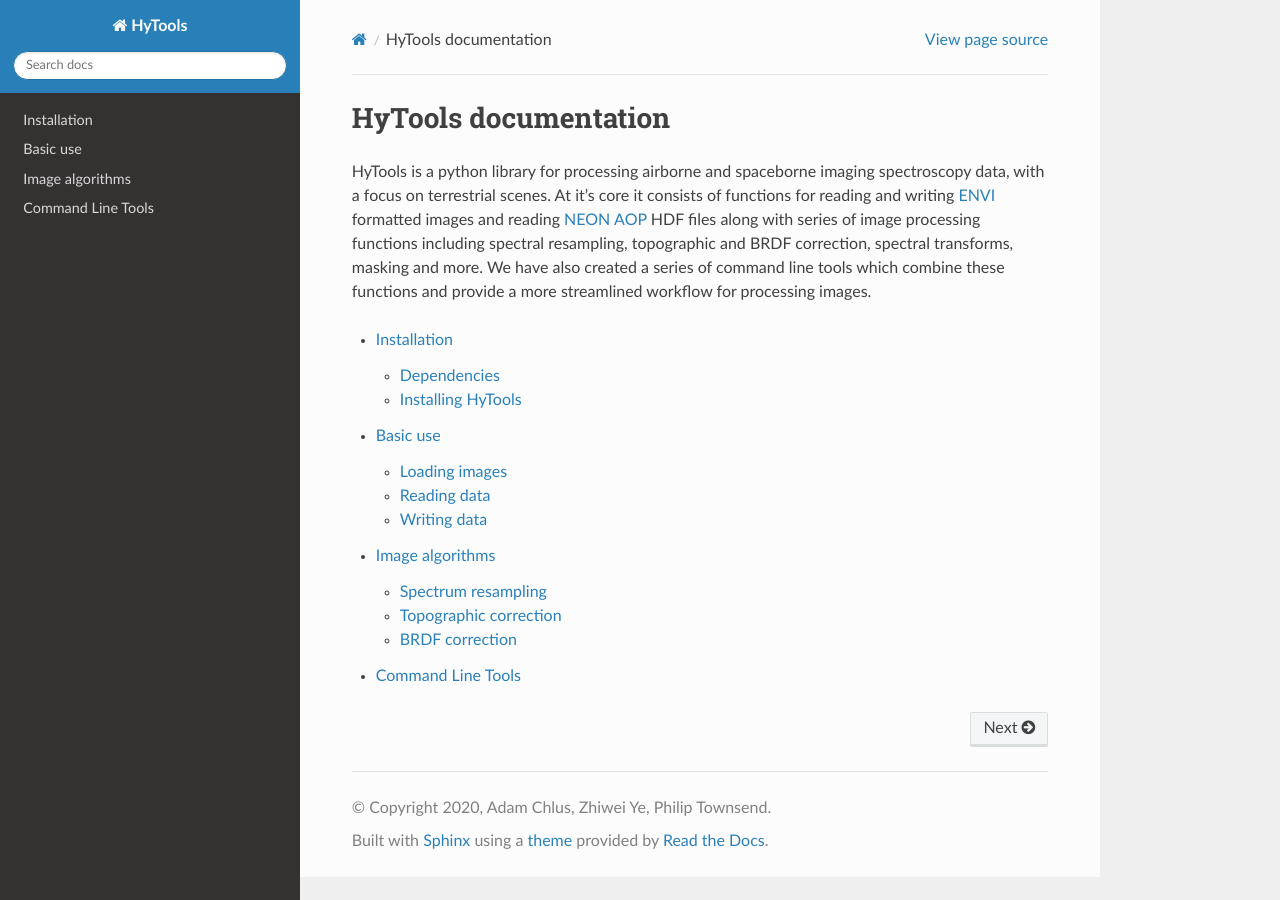
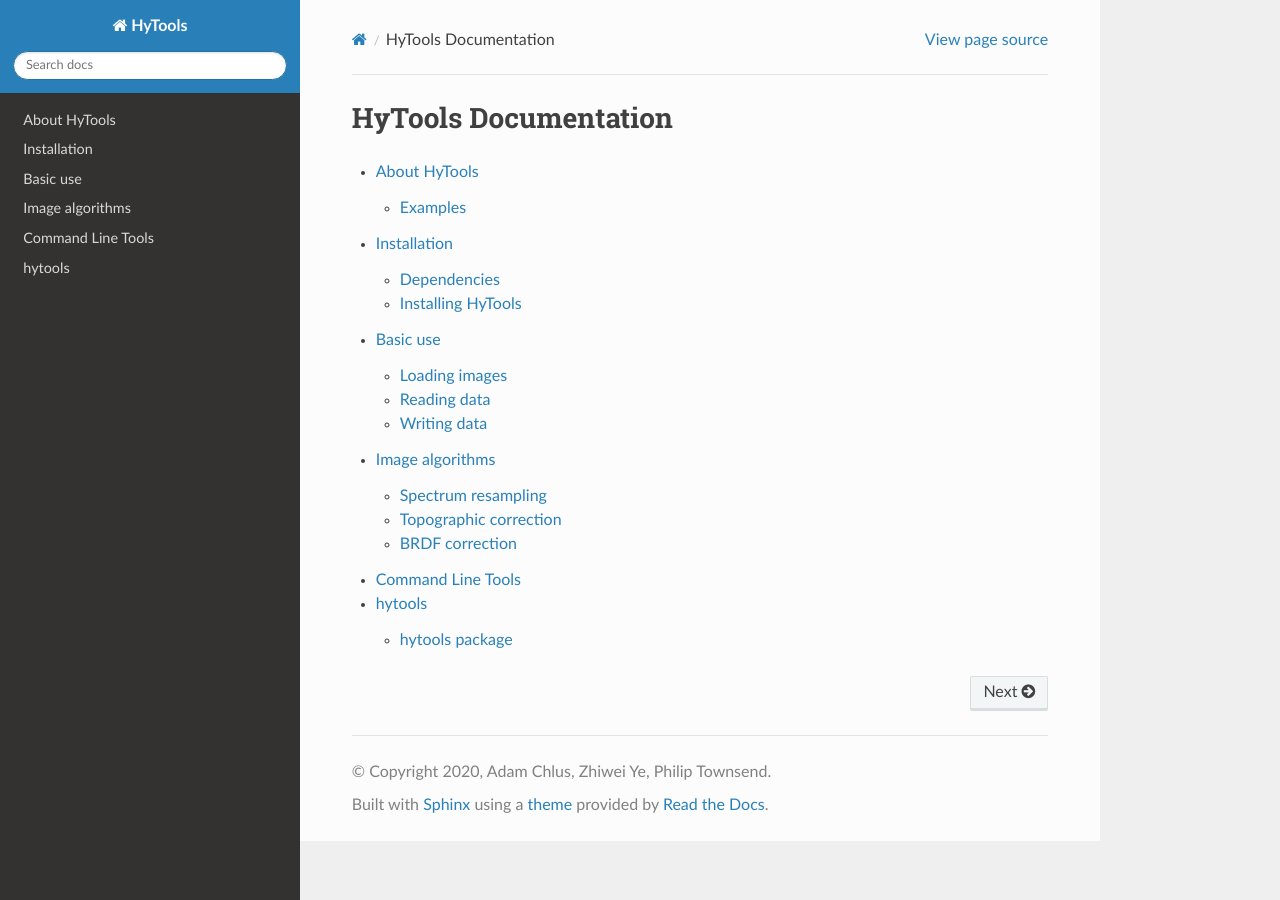
Before and after one commit to EnSpec/hytools, a Sphinx documentation site: the page built from docs/source/index.rst, in a window 1280 px wide. Built offline with Sphinx 7.4.7 and the Read the Docs theme 2.0.0, drawn with Linux system fonts in a browser that asks for light colours.

Commit message:
Docs update

```diff
--- a/docs/source/basics.rst
+++ b/docs/source/basics.rst
@@ -77,7 +77,7 @@
    head_dict['bands'] = 4
 
 Next we create an ENVI writer object which generates the header and image file
-using specification in the header dictionary:
+using specifications in the header dictionary:
 
 .. code-block:: python
 
--- a/docs/source/index.rst
+++ b/docs/source/index.rst
@@ -1,27 +1,12 @@
-.. hytools documentation master file, created by
-   sphinx-quickstart on Tue Nov 24 15:15:04 2020.
-   You can adapt this file completely to your liking, but it should at least
-   contain the root `toctree` directive.
-
-HyTools documentation
+HyTools Documentation
 =====================
-
-HyTools is a python library for processing airborne and spaceborne
-imaging spectroscopy data, with a focus on terrestrial scenes. At it's
-core it consists of functions for reading and writing
-`ENVI <https://www.l3harrisgeospatial.com/docs/ENVIImageFiles.html>`_
-formatted images and reading `NEON AOP
-<https://www.neonscience.org/data-collection/airborne-remote-sensing>`_
-HDF files along with series of image processing functions including
-spectral resampling, topographic and BRDF correction, spectral
-transforms, masking and more. We have also created a series of command
-line tools which combine these functions and provide a more
-streamlined workflow for processing images.
 
 .. toctree::
    :maxdepth: 2
 
+   contents
    installation
    basics
    algorithms
    command_line
+   modules
--- /dev/null
+++ b/docs/source/modules.rst
@@ -0,0 +1,7 @@
+hytools
+=======
+
+.. toctree::
+   :maxdepth: 4
+
+   hytools
```
Also changed, not shown: docs/source/contents.rst (added, +26 -0 lines), docs/source/hytools.correction.rst (added, +29 -0 lines), docs/source/hytools.io.rst (added, +21 -0 lines), docs/source/hytools.rst (added, +30 -0 lines), docs/source/brdf_before_after.png (added), docs/source/topo_correct.gif (added).
